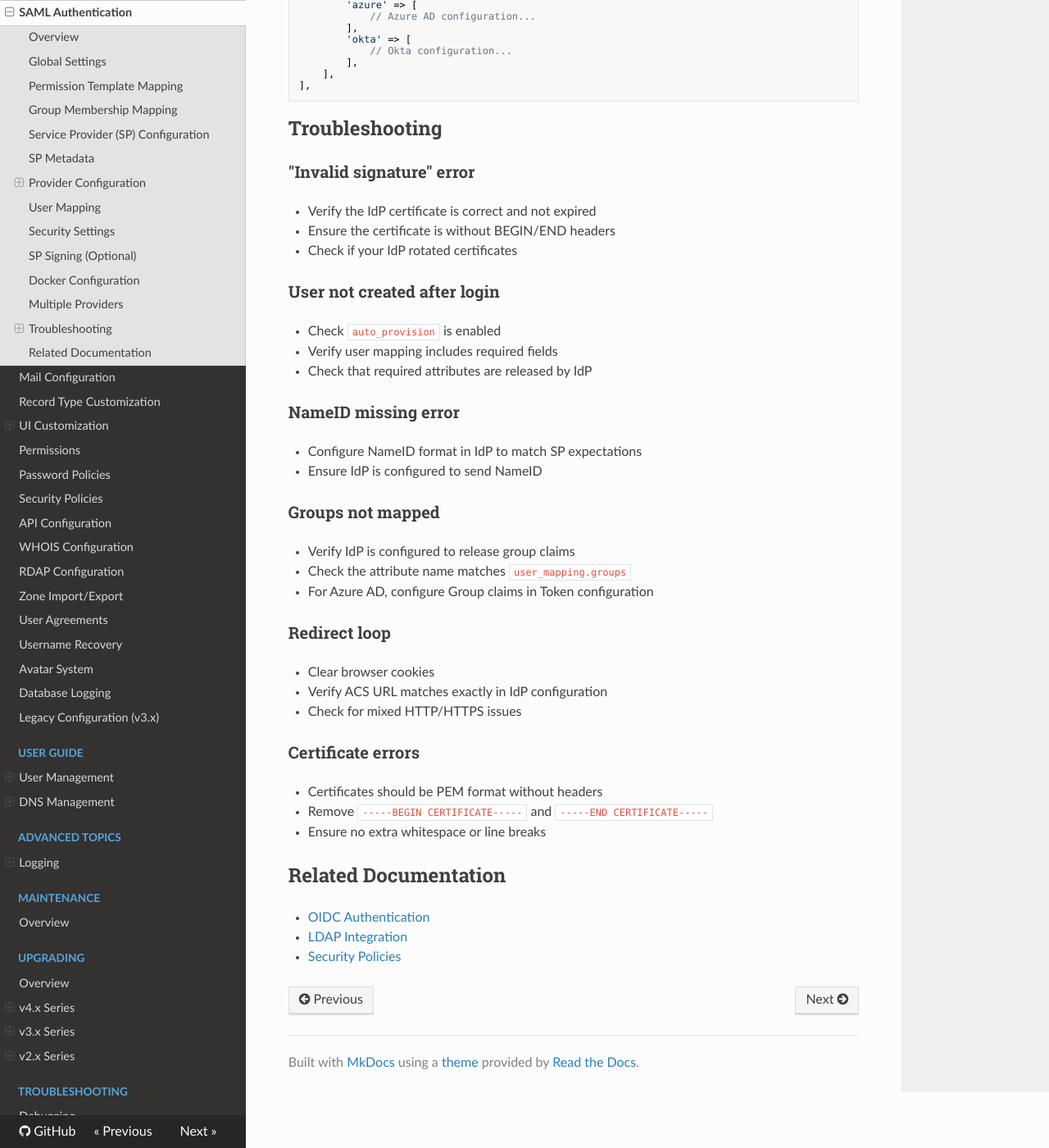
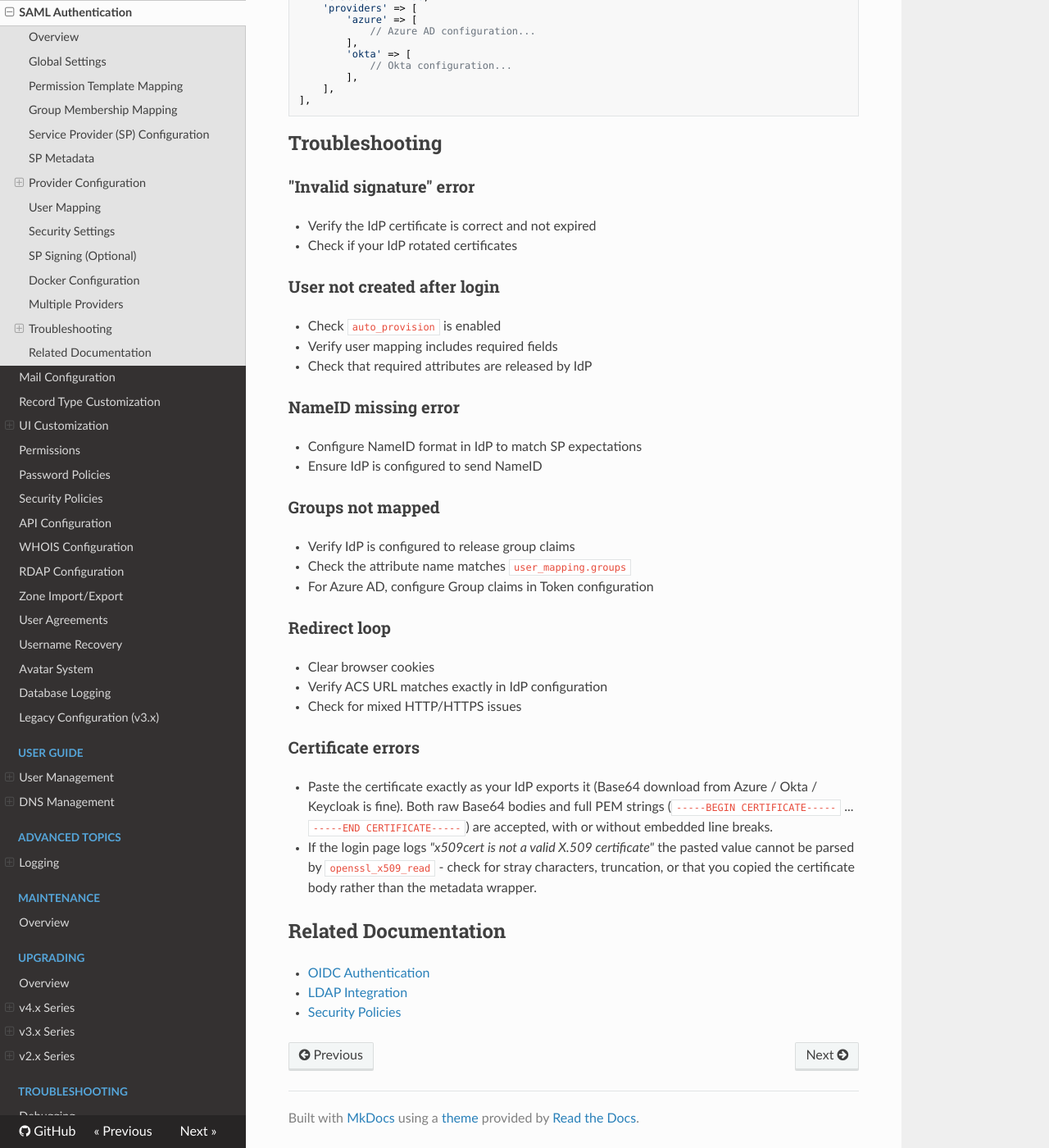
Before and after one commit to poweradmin/poweradmin-docs, an MkDocs documentation site: the page built from docs/configuration/saml.md, in a window 1280 px wide and 1400 px high, scrolled down 8062 px. Shown: the whole window at 82% size. Built offline with MkDocs 1.6.1, drawn with Linux system fonts in a browser that asks for light colours; nearby versions of some CDN libraries; some of the changed text lies outside the part shown.

Commit message:
docs(saml): clarify accepted x509cert formats (refs poweradmin#1218)

```diff
--- a/docs/configuration/saml.md
+++ b/docs/configuration/saml.md
@@ -116,7 +116,7 @@
 | `entity_id` | Yes | IdP Entity ID |
 | `sso_url` | Yes | IdP Single Sign-On URL |
 | `slo_url` | No | IdP Single Logout URL |
-| `x509cert` | Yes | IdP X.509 certificate (without headers) |
+| `x509cert` | Yes | IdP X.509 certificate (PEM string, with or without `-----BEGIN CERTIFICATE-----`/`-----END CERTIFICATE-----` headers and line breaks) |
 | `user_mapping` | Yes | Map SAML attributes to user fields |
 
 ### Azure AD (SAML)
@@ -138,7 +138,7 @@
             'entity_id' => 'https://sts.windows.net/{tenant-id}/',
             'sso_url' => 'https://login.microsoftonline.com/{tenant-id}/saml2',
             'slo_url' => 'https://login.microsoftonline.com/{tenant-id}/saml2',
-            'x509cert' => 'MIICnTCCAYUCBgF...', // Certificate without BEGIN/END headers
+            'x509cert' => 'MIICnTCCAYUCBgF...', // Base64 cert body, or a full PEM string
             'user_mapping' => [
                 'username' => 'http://schemas.xmlsoap.org/ws/2005/05/identity/claims/name',
                 'email' => 'http://schemas.xmlsoap.org/ws/2005/05/identity/claims/emailaddress',
@@ -415,7 +415,6 @@
 ### "Invalid signature" error
 
 - Verify the IdP certificate is correct and not expired
-- Ensure the certificate is without BEGIN/END headers
 - Check if your IdP rotated certificates
 
 ### User not created after login
@@ -443,9 +442,14 @@
 
 ### Certificate errors
 
-- Certificates should be PEM format without headers
-- Remove `-----BEGIN CERTIFICATE-----` and `-----END CERTIFICATE-----`
-- Ensure no extra whitespace or line breaks
+- Paste the certificate exactly as your IdP exports it (Base64 download from
+  Azure / Okta / Keycloak is fine). Both raw Base64 bodies and full PEM
+  strings (`-----BEGIN CERTIFICATE-----` ... `-----END CERTIFICATE-----`) are
+  accepted, with or without embedded line breaks.
+- If the login page logs *"x509cert is not a valid X.509 certificate"* the
+  pasted value cannot be parsed by `openssl_x509_read` - check for stray
+  characters, truncation, or that you copied the certificate body rather than
+  the metadata wrapper.
 
 ## Related Documentation
 
```
